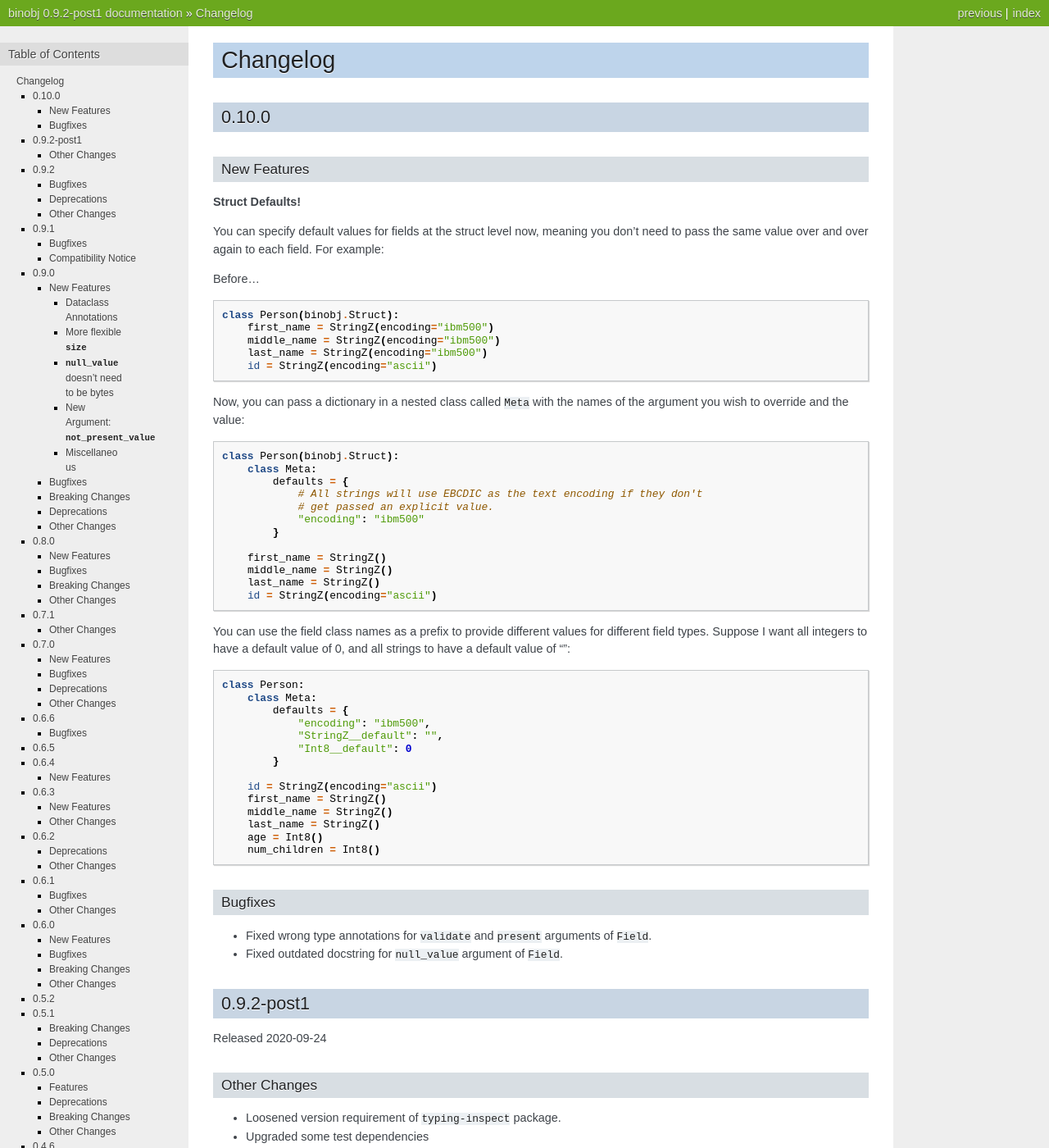
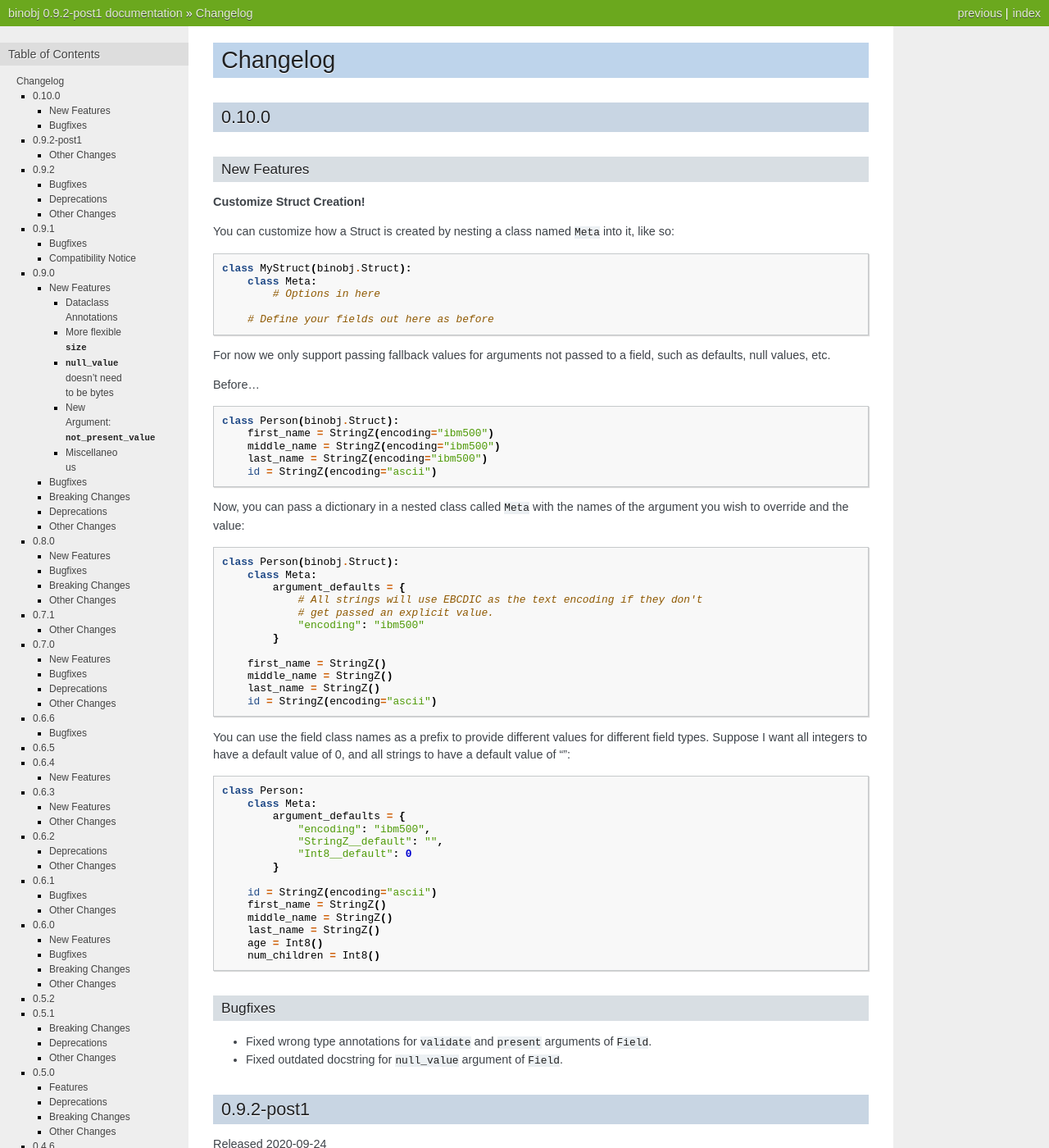
Before and after one commit to dargueta/binobj, a Sphinx documentation site: the page built from docs/source/CHANGELOG.rst, in a window 1280 px wide and 1400 px high. Shown: the whole window at 82% size. Built offline with Sphinx 7.4.7, drawn with Linux system fonts in a browser that asks for light colours.

Commit message:
Variable renaming and clarified some documentation

```diff
--- a/docs/source/CHANGELOG.rst
+++ b/docs/source/CHANGELOG.rst
@@ -7,10 +7,21 @@ Changelog
 New Features
 ~~~~~~~~~~~~
 
-**Struct Defaults!**
+**Customize Struct Creation!**
 
-You can specify default values for fields at the struct level now, meaning you don't
-need to pass the same value over and over again to each field. For example:
+You can customize how a Struct is created by nesting a class named ``Meta`` into it,
+like so:
+
+.. code-block:: python
+
+    class MyStruct(binobj.Struct):
+        class Meta:
+            # Options in here
+
+        # Define your fields out here as before
+
+For now we only support passing fallback values for arguments not passed to a field,
+such as defaults, null values, etc.
 
 Before...
 
@@ -29,7 +40,7 @@ argument you wish to override and the value:
 
     class Person(binobj.Struct):
         class Meta:
-            defaults = {
+            argument_defaults = {
                 # All strings will use EBCDIC as the text encoding if they don't
                 # get passed an explicit value.
                 "encoding": "ibm500"
@@ -48,7 +59,7 @@ to have a default value of "":
 
     class Person:
         class Meta:
-            defaults = {
+            argument_defaults = {
                 "encoding": "ibm500",
                 "StringZ__default": "",
                 "Int8__default": 0
```
Also changed, not shown: 3 other files.
